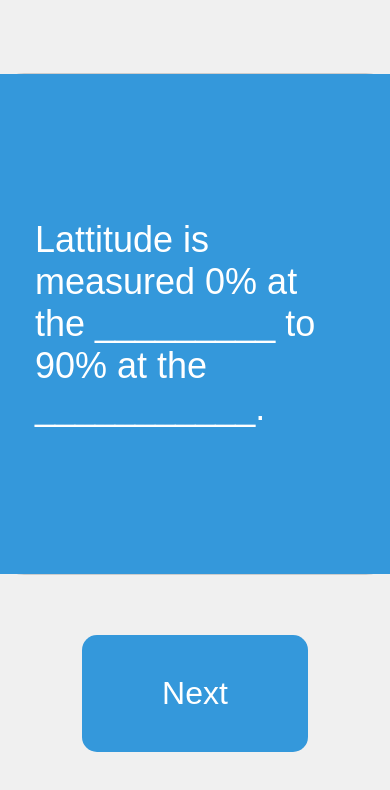
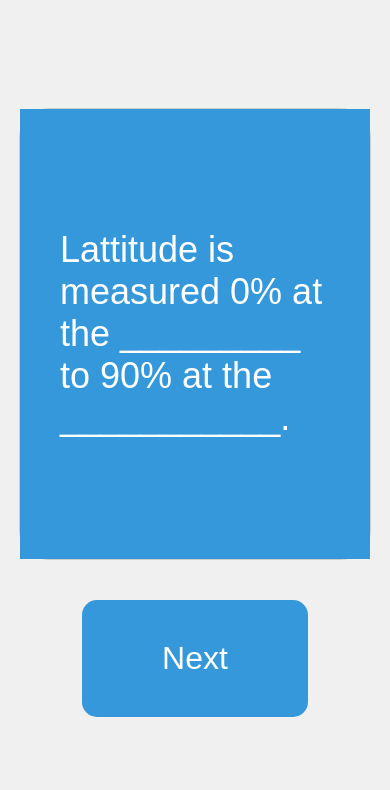
Before and after one commit to Hacksmith55555/FlahCardz, a plain HTML site: page index.html in a window 390 px wide. Drawn offline with Linux system fonts and the light colour scheme.

Commit message:
Better Mobile Update

```diff
--- a/styles.css
+++ b/styles.css
@@ -16,7 +16,7 @@ body {
   }
 
   .flashcard {
-    width: 800px;
+    width: 900px;
     height: 600px;
     background-color: white;
     border: 1px solid #ccc;
@@ -91,7 +91,7 @@ body {
     transform: scale(1.1);
   }
 
-  @media (min-width:90px) {
+  @media (max-width:480px) {
 
     body {
       display: flex;
@@ -111,8 +111,8 @@ body {
     }
 
     .flashcard {
-      width: 400px;
-      height: 500px;
+      width: 350px;
+      height: 450px;
       background-color: white;
       border: 1px solid #ccc;
       border-radius: 30px;
@@ -177,7 +177,7 @@ body {
       cursor: pointer;
       transition: background-color 0.3s, transform 0.3s;
       display: block;
-      margin-top: 40px;
+      margin-top: 20px;
       font-size: 32px;
     }
 
```
